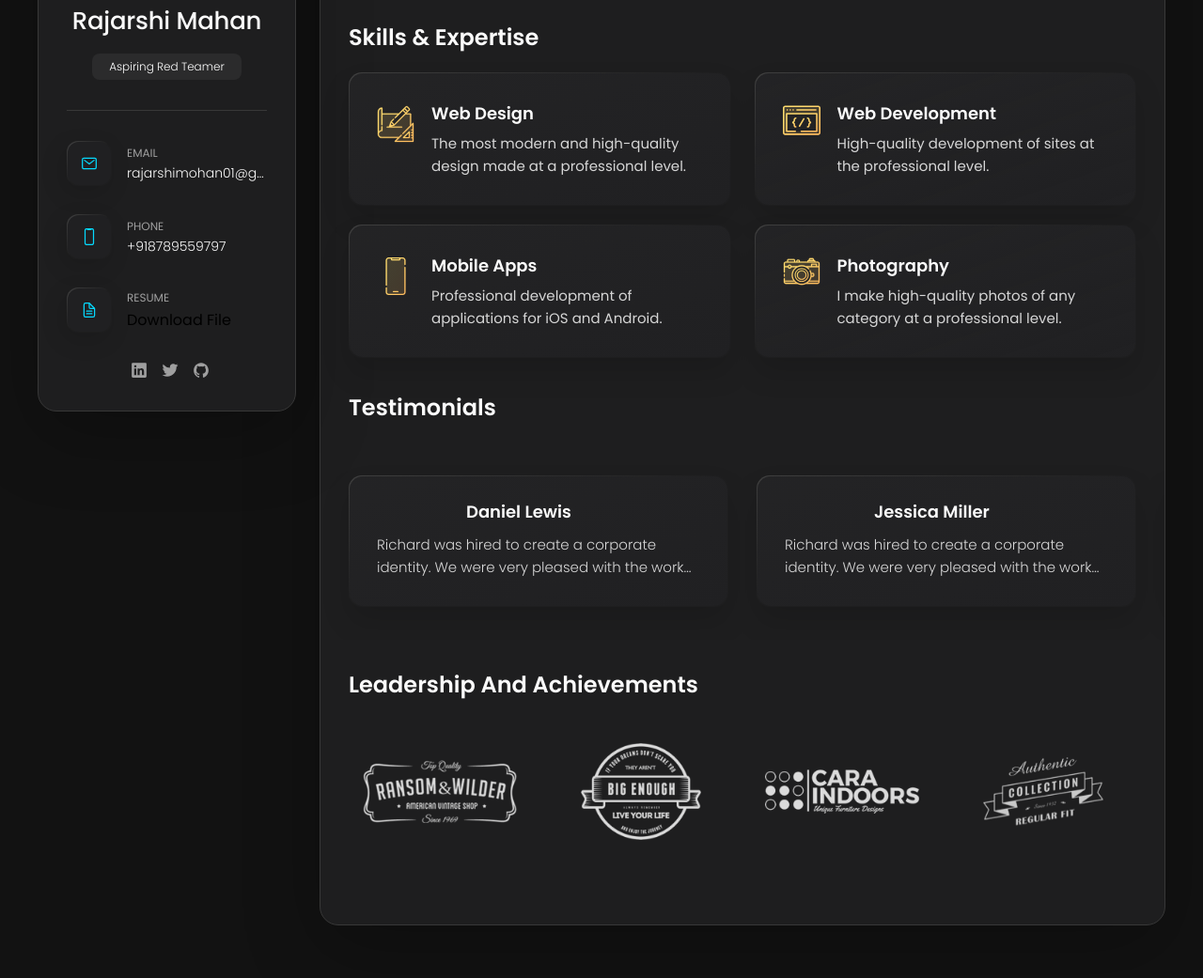
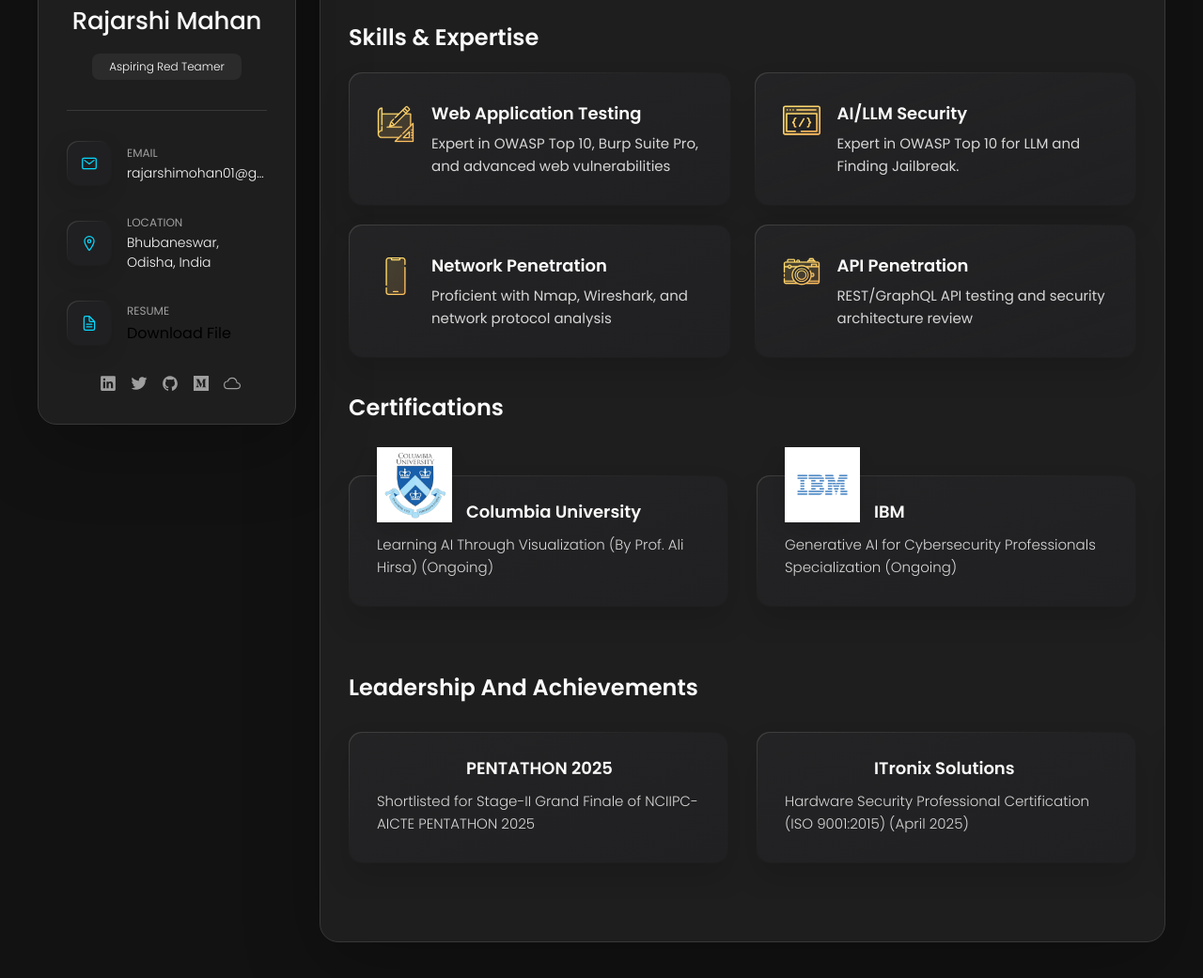
Before and after one commit to Subhrajyoti112/Subhrajyoti112.github.io, a plain HTML site: page index.html in a window 1280 px wide. Shown: the part 293-1334 px from the top of the page at 94% size. Drawn offline with nearby package versions, Linux system fonts and the light colour scheme.

Commit message:
Update index.html

```diff
--- a/index.html
+++ b/index.html
@@ -79,19 +79,20 @@
 
           </li>
 
-          <li class="contact-item">
+              <li class="contact-item">
 
             <div class="icon-box">
-              <ion-icon name="phone-portrait-outline"></ion-icon>
+              <ion-icon name="location-outline"></ion-icon>
             </div>
 
             <div class="contact-info">
-              <p class="contact-title">Phone</p>
+              <p class="contact-title">Location</p>
 
-              <a href="tel:+918789559797" class="contact-link">+918789559797</a>
+              <address>Bhubaneswar, Odisha, India</address>
             </div>
 
           </li>
+
            <li class="contact-item">
 
             <div class="icon-box">
@@ -116,20 +117,30 @@
         <ul class="social-list">
 
           <li class="social-item">
-            <a href="#" class="social-link">
+            <a href="https://www.linkedin.com/in/rajarshimahan/" class="social-link">
               <ion-icon name="logo-linkedin"></ion-icon>
             </a>
           </li>
 
           <li class="social-item">
-            <a href="#" class="social-link">
+            <a href="https://x.com/MahanRajarshi" class="social-link">
               <ion-icon name="logo-twitter"></ion-icon>
             </a>
           </li>
 
           <li class="social-item">
-            <a href="#" class="social-link">
+            <a href="https://github.com/mahanrajarshi" class="social-link">
               <ion-icon name="logo-github"></ion-icon>
+            </a>
+          </li>
+          <li class="social-item">
+            <a href="https://medium.com/@rajarshimahan01" class="social-link">
+              <ion-icon name="logo-medium"></ion-icon>
+            </a>
+          </li>
+          <li class="social-item">
+            <a href="https://tryhackme.com/p/rajarshi12" class="social-link">
+             <ion-icon name="cloud-outline"></ion-icon>
             </a>
           </li>
 
@@ -220,10 +231,11 @@
               </div>
 
               <div class="service-content-box">
-                <h4 class="h4 service-item-title">Web design</h4>
+                <h4 class="h4 service-item-title">Web Application Testing</h4>
 
                 <p class="service-item-text">
-                  The most modern and high-quality design made at a professional level.
+
+                Expert in OWASP Top 10, Burp Suite Pro, and advanced web vulnerabilities
                 </p>
               </div>
 
@@ -236,10 +248,10 @@
               </div>
 
               <div class="service-content-box">
-                <h4 class="h4 service-item-title">Web development</h4>
+                <h4 class="h4 service-item-title">AI/LLM Security</h4>
 
                 <p class="service-item-text">
-                  High-quality development of sites at the professional level.
+                  Expert in OWASP Top 10 for LLM and Finding Jailbreak.
                 </p>
               </div>
 
@@ -252,10 +264,10 @@
               </div>
 
               <div class="service-content-box">
-                <h4 class="h4 service-item-title">Mobile apps</h4>
+                <h4 class="h4 service-item-title">Network Penetration</h4>
 
                 <p class="service-item-text">
-                  Professional development of applications for iOS and Android.
+                  Proficient with Nmap, Wireshark, and network protocol analysis
                 </p>
               </div>
 
@@ -268,10 +280,11 @@
               </div>
 
               <div class="service-content-box">
-                <h4 class="h4 service-item-title">Photography</h4>
+                <h4 class="h4 service-item-title">API Penetration
+</h4>
 
                 <p class="service-item-text">
-                  I make high-quality photos of any category at a professional level.
+                  REST/GraphQL API testing and security architecture review
                 </p>
               </div>
 
@@ -288,23 +301,21 @@
 
         <section class="testimonials">
 
-          <h3 class="h3 testimonials-title">Testimonials</h3>
+          <h3 class="h3 testimonials-title">Certifications</h3>
 
           <ul class="testimonials-list has-scrollbar">
 
             <li class="testimonials-item">
               <div class="content-card" data-testimonials-item>
 
-                <h4 class="h4 testimonials-item-title" data-testimonials-title>Daniel lewis</h4>
+                <figure class="testimonials-avatar-box">
+                  <img src="./assets/images/img1.jpg" alt="Daniel lewis" width="60" data-testimonials-avatar>
+                </figure>
+                <h4 class="h4 testimonials-item-title" data-testimonials-title>Columbia University</h4>
 
                 <div class="testimonials-text" data-testimonials-text>
                   <p>
-                    Richard was hired to create a corporate identity. We were very pleased with the work done. She has a
-                    lot of experience
-                    and is very concerned about the needs of client. Lorem ipsum dolor sit amet, ullamcous cididt
-                    consectetur adipiscing
-                    elit, seds do et eiusmod tempor incididunt ut laborels dolore magnarels alia.
-                  </p>
+                     Learning AI Through Visualization (By Prof. Ali Hirsa) (Ongoing) </p>
                 </div>
 
               </div>
@@ -313,16 +324,15 @@
             <li class="testimonials-item">
               <div class="content-card" data-testimonials-item>
 
-                <h4 class="h4 testimonials-item-title" data-testimonials-title>Jessica miller</h4>
+                <figure class="testimonials-avatar-box">
+                  <img src="./assets/images/ibm.png" alt="Jessica miller" width="60" data-testimonials-avatar>
+                </figure>
+                <h4 class="h4 testimonials-item-title" data-testimonials-title>IBM </h4>
+
 
                 <div class="testimonials-text" data-testimonials-text>
                   <p>
-                    Richard was hired to create a corporate identity. We were very pleased with the work done. She has a
-                    lot of experience
-                    and is very concerned about the needs of client. Lorem ipsum dolor sit amet, ullamcous cididt
-                    consectetur adipiscing
-                    elit, seds do et eiusmod tempor incididunt ut laborels dolore magnarels alia.
-                  </p>
+                    Generative AI for Cybersecurity Professionals Specialization (Ongoing) </p>
                 </div>
 
               </div>
@@ -331,16 +341,15 @@
             <li class="testimonials-item">
               <div class="content-card" data-testimonials-item>
 
-                <h4 class="h4 testimonials-item-title" data-testimonials-title>Emily evans</h4>
+                <figure class="testimonials-avatar-box">
+                  <img src="./assets/images/download.jpeg" alt="Emily evans" width="60" data-testimonials-avatar>
+                </figure>
+
+                <h4 class="h4 testimonials-item-title" data-testimonials-title>ITronix Solutions</h4>
 
                 <div class="testimonials-text" data-testimonials-text>
                   <p>
-                    Richard was hired to create a corporate identity. We were very pleased with the work done. She has a
-                    lot of experience
-                    and is very concerned about the needs of client. Lorem ipsum dolor sit amet, ullamcous cididt
-                    consectetur adipiscing
-                    elit, seds do et eiusmod tempor incididunt ut laborels dolore magnarels alia.
-                  </p>
+                    Hardware Security Professional Certification (ISO 9001:2015) (April 2025)</p>
                 </div>
 
               </div>
@@ -348,16 +357,15 @@
 
             <li class="testimonials-item">
               <div class="content-card" data-testimonials-item>
-                <h4 class="h4 testimonials-item-title" data-testimonials-title>Henry william</h4>
+                 <figure class="testimonials-avatar-box">
+                  <img src="./assets/images/download.png" alt="Henry william" width="60" data-testimonials-avatar>
+                </figure>
+
+                <h4 class="h4 testimonials-item-title" data-testimonials-title>Cisco Networking Academy</h4>
 
                 <div class="testimonials-text" data-testimonials-text>
                   <p>
-                    Richard was hired to create a corporate identity. We were very pleased with the work done. She has a
-                    lot of experience
-                    and is very concerned about the needs of client. Lorem ipsum dolor sit amet, ullamcous cididt
-                    consectetur adipiscing
-                    elit, seds do et eiusmod tempor incididunt ut laborels dolore magnarels alia.
-                  </p>
+                    Cybersecurity Essentials (July 2024) </p>
                 </div>
 
               </div>
@@ -418,45 +426,91 @@
 
           <h3 class="h3 clients-title">Leadership and Achievements</h3>
 
-          <ul class="clients-list has-scrollbar">
+          <ul class="testimonials-list has-scrollbar">
+           <li class="testimonials-item">
+              <div class="content-card" data-testimonials-item>
+                <h4 class="h4 testimonials-item-title" data-testimonials-title>PENTATHON 2025</h4>
 
-            <li class="clients-item">
-              <a href="#">
-                <img src="./assets/images/logo-1-color.png" alt="client logo">
-              </a>
+                <div class="testimonials-text" data-testimonials-text>
+                  <p>
+                    Shortlisted for Stage-II Grand Finale of NCIIPC-AICTE PENTATHON 2025
+                  </p>
+                </div>
+
+              </div>
+            </li>
+             <li class="testimonials-item">
+              <div class="content-card" data-testimonials-item>
+                <h4 class="h4 testimonials-item-title" data-testimonials-title>ITronix Solutions</h4>
+
+                <div class="testimonials-text" data-testimonials-text>
+                  <p>
+                    Hardware Security Professional Certification (ISO 9001:2015) (April 2025)
+                  </p>
+                </div>
+
+              </div>
+            </li>
+             <li class="testimonials-item">
+              <div class="content-card" data-testimonials-item>
+                <h4 class="h4 testimonials-item-title" data-testimonials-title>Cisco Networking Academy</h4>
+
+                <div class="testimonials-text" data-testimonials-text>
+                  <p>
+                    Cybersecurity Essentials (July 2024) </p>
+                </div>
+
+              </div>
+            </li>
+            <li class="testimonials-item">
+              <div class="content-card" data-testimonials-item>
+                <h4 class="h4 testimonials-item-title" data-testimonials-title>Infosys Springboard</h4>
+
+                <div class="testimonials-text" data-testimonials-text>
+                  <p>Fundamentals of Information Security (July 2024) </p>
+                </div>
+
+              </div>
             </li>
 
-            <li class="clients-item">
-              <a href="#">
-                <img src="./assets/images/logo-2-color.png" alt="client logo">
-              </a>
+            <li class="testimonials-item">
+              <div class="content-card" data-testimonials-item>
+                <h4 class="h4 testimonials-item-title" data-testimonials-title>TryHackMe</h4>
+
+
+                <div class="testimonials-text" data-testimonials-text>
+                  <p>Jr. Penetration Tester Path, Pre-Security Learning Path, Advent of Cyber 2024, Cyber 101 </p>
+                </div>
+
+              </div>
             </li>
 
-            <li class="clients-item">
-              <a href="#">
-                <img src="./assets/images/logo-3-color.png" alt="client logo">
-              </a>
+            <li class="testimonials-item">
+              <div class="content-card" data-testimonials-item>
+                <h4 class="h4 testimonials-item-title" data-testimonials-title>Anchoring</h4>
+
+                <div class="testimonials-text" data-testimonials-text>
+                  <p>Anchored cultural events for past two years, demonstrating strong public speaking skills. </p>
+                </div>
+
+              </div>
             </li>
 
-            <li class="clients-item">
-              <a href="#">
-                <img src="./assets/images/logo-4-color.png" alt="client logo">
-              </a>
-            </li>
+            <li class="testimonials-item">
+              <div class="content-card" data-testimonials-item>
 
-            <li class="clients-item">
-              <a href="#">
-                <img src="./assets/images/logo-5-color.png" alt="client logo">
-              </a>
-            </li>
+                <h4 class="h4 testimonials-item-title" data-testimonials-title>Capture the Flag (CTF)</h4>
 
-            <li class="clients-item">
-              <a href="#">
-                <img src="./assets/images/logo-6-color.png" alt="client logo">
-              </a>
+                <div class="testimonials-text" data-testimonials-text>
+                  <p>Secured third position in a CTF event organized by IIIT Bhubaneswar.
+                  </p>
+                </div>
+
+              </div>
             </li>
 
           </ul>
+
 
         </section>
 
@@ -590,8 +644,8 @@
             <li class="skills-item">
 
               <div class="title-wrapper">
-                <h5 class="h5">Web design</h5>
-                <data value="80">80%</data>
+                <h5 class="h5">Web Application Testing</h5>
+                <data value="90">90%</data>
               </div>
 
               <div class="skill-progress-bg">
@@ -603,8 +657,8 @@
             <li class="skills-item">
 
               <div class="title-wrapper">
-                <h5 class="h5">Graphic design</h5>
-                <data value="70">70%</data>
+                <h5 class="h5">AI & LLM Security</h5>
+                <data value="90">90%</data>
               </div>
 
               <div class="skill-progress-bg">
@@ -616,8 +670,8 @@
             <li class="skills-item">
 
               <div class="title-wrapper">
-                <h5 class="h5">Branding</h5>
-                <data value="90">90%</data>
+                <h5 class="h5">Network Security</h5>
+                <data value="90">80%</data>
               </div>
 
               <div class="skill-progress-bg">
@@ -629,8 +683,8 @@
             <li class="skills-item">
 
               <div class="title-wrapper">
-                <h5 class="h5">WordPress</h5>
-                <data value="50">50%</data>
+                <h5 class="h5">API Security</h5>
+                <data value="50">75%</data>
               </div>
 
               <div class="skill-progress-bg">
@@ -1055,9 +1109,7 @@
 
         <section class="mapbox" data-mapbox>
           <figure>
-            <iframe
-              src="https://www.google.com/maps/embed?pb=!1m18!1m12!1m3!1d199666.5651251294!2d-121.58334177520186!3d38.56165006739519!2m3!1f0!2f0!3f0!3m2!1i1024!2i768!4f13.1!3m3!1m2!1s0x809ac672b28397f9%3A0x921f6aaa74197fdb!2sSacramento%2C%20CA%2C%20USA!5e0!3m2!1sen!2sbd!4v1647608789441!5m2!1sen!2sbd"
-              width="400" height="300" loading="lazy"></iframe>
+                <iframe src="https://www.google.com/maps/embed?pb=!1m18!1m12!1m3!1d124421.0198349993!2d85.738051630228!3d20.30086486881265!2m3!1f0!2f0!3f0!3m2!1i1024!2i768!4f13.1!3m3!1m2!1s0x3a1909d2d5170aa5%3A0xfc580e2b68b33fa8!2sBhubaneswar%2C%20Odisha!5e1!3m2!1sen!2sin!4v1756749749656!5m2!1sen!2sin" width="400" height="300" loading="lazy" ></iframe>
           </figure>
         </section>
 
```
